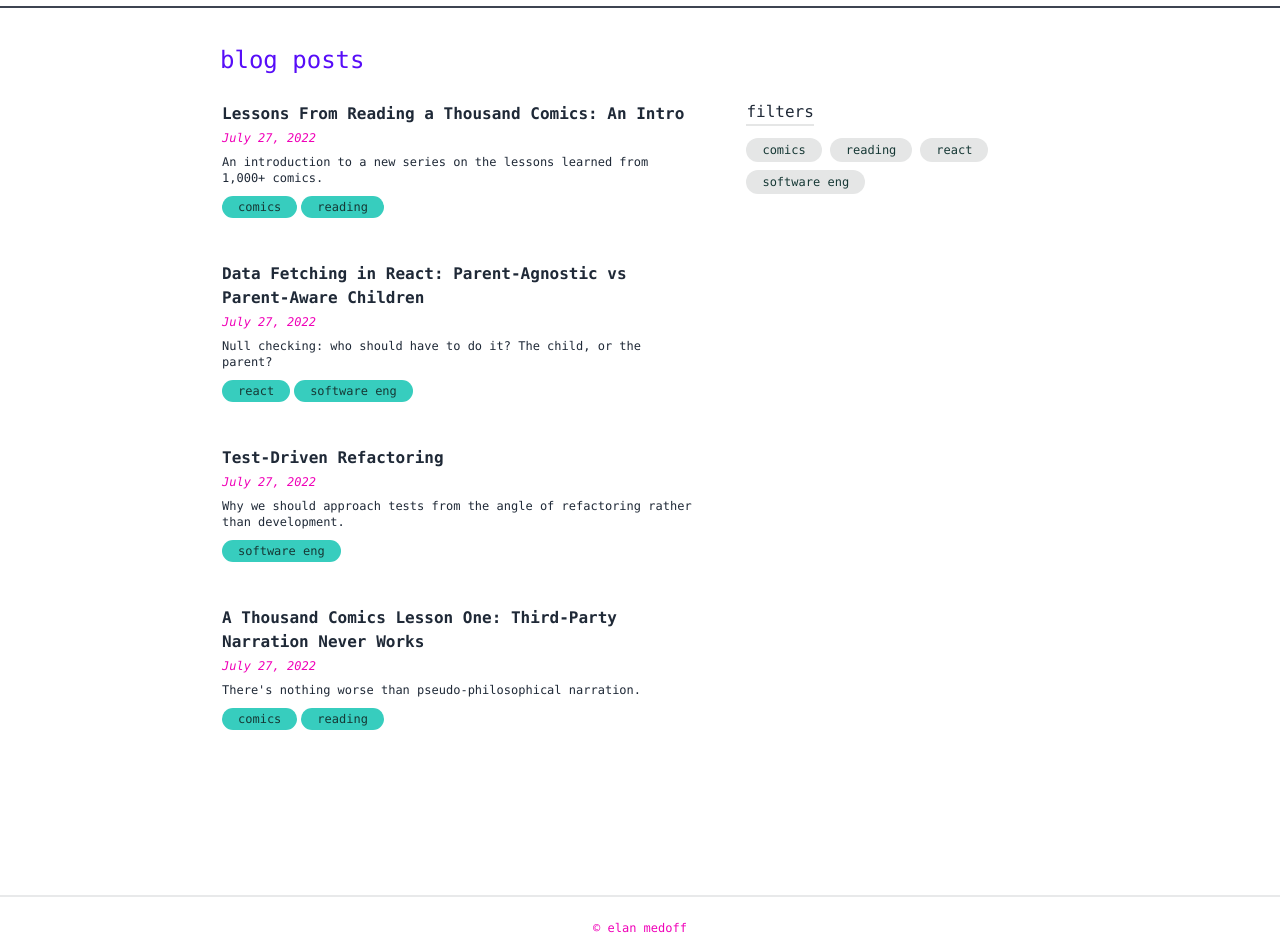
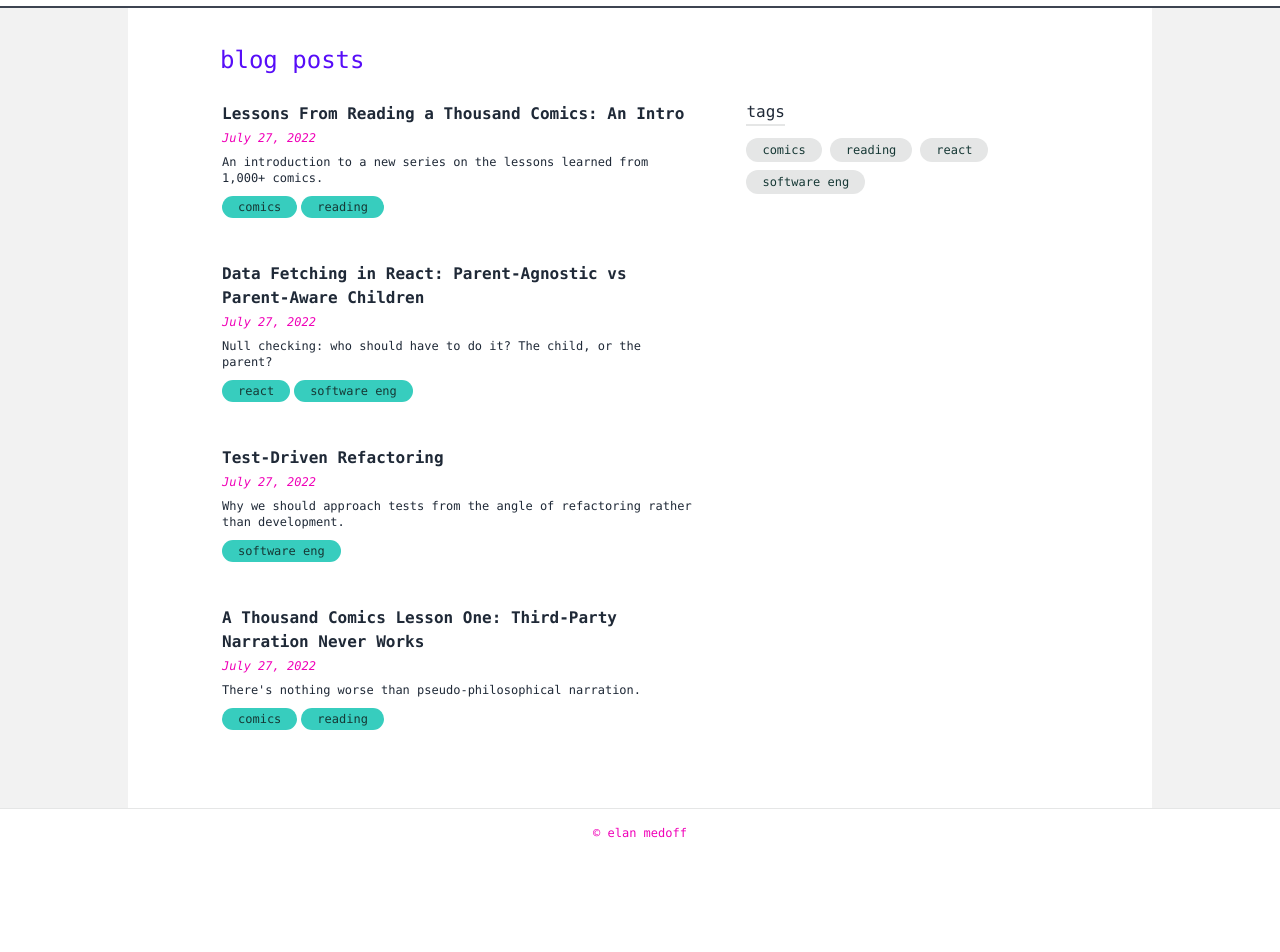
Before and after one commit to ElanMedoff/personal-site, a Next.js app: page /blog in a window 1280 px wide. Shown: the part 50-1002 px from the top of the page. After the commit the page ends 907 px from the top, so only its background shows below. Built offline with nearby package versions, Linux system fonts and the light colour scheme.

Commit message:
update background behind content

```diff
--- a/components/BlogCard.tsx
+++ b/components/BlogCard.tsx
@@ -8,8 +8,7 @@ export default function BlogCard({ metadata }: { metadata: Metadata }) {
       <div
         className={cx(
           "max-w-[500px] cursor-pointer rounded-2xl flex items-center p-3 gap-3",
-          "border-base-100 border-2 hover:border-secondary",
-          "hover:bg-base-200"
+          "border-base-100 border-2 hover:border-secondary"
         )}
       >
         <div className="">
--- a/components/Content.tsx
+++ b/components/Content.tsx
@@ -5,7 +5,7 @@ export default function Content({ children }: { children: ReactNode }) {
   return (
     <main
       className={cx(
-        "min-h-screen w-full max-w-5xl m-auto pt-6",
+        "min-h-screen w-full max-w-5xl m-auto py-6 bg-base-100",
         "px-2 md:px-20 lg:px-30"
       )}
     >
--- a/components/Footer.tsx
+++ b/components/Footer.tsx
@@ -1,10 +1,7 @@
 export default function Footer() {
   return (
-    <footer className="mt-20">
-      <div className="divider" />
-      <div className="flex justify-center pb-4 text-xs">
-        <span className="text-secondary">© elan medoff</span>
-      </div>
+    <footer className="flex justify-center py-4 text-xs border-t-base-300 border-t bg-base-100">
+      <span className="text-secondary">© elan medoff</span>
     </footer>
   );
 }
--- a/components/Layout.tsx
+++ b/components/Layout.tsx
@@ -5,7 +5,7 @@ import Content from "./Content";
 
 export default function Layout({ children }: { children: ReactNode }) {
   return (
-    <div data-theme="light">
+    <div data-theme="light" className="bg-base-200">
       <Header />
       <Content>{children}</Content>
       <Footer />
--- a/pages/blog/index.tsx
+++ b/pages/blog/index.tsx
@@ -30,13 +30,13 @@ export default function Blog({ allMetadata }: { allMetadata: Metadata[] }) {
             ))}
         </section>
         <section className="flex-grow-[2] flex-shrink-[2] basis-[200px]">
-          <h2 className="m-3 w-max border-b-base-300 border-b-2">filters</h2>
+          <h2 className="m-3 w-max border-b-base-300 border-b-2">tags</h2>
           <div className="pl-3 flex flex-wrap gap-2">
             {allTags.map((filter, index) => (
               <span
                 key={index}
                 className={cx(
-                  "bg-base-300 text-accent-content rounded-full px-4 py-1 text-xs",
+                  "cursor-pointer select-none bg-base-300 text-accent-content rounded-full px-4 py-1 text-xs",
                   {
                     "bg-primary text-primary-content":
                       selectedTags.includes(filter),
```
